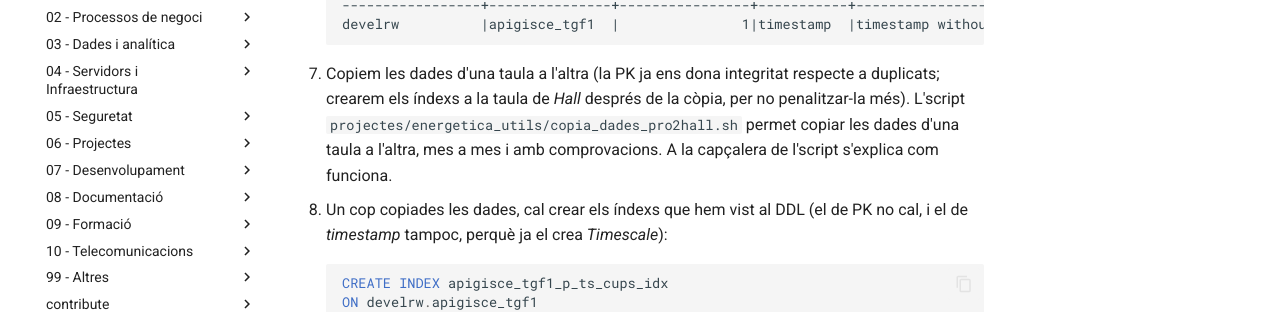
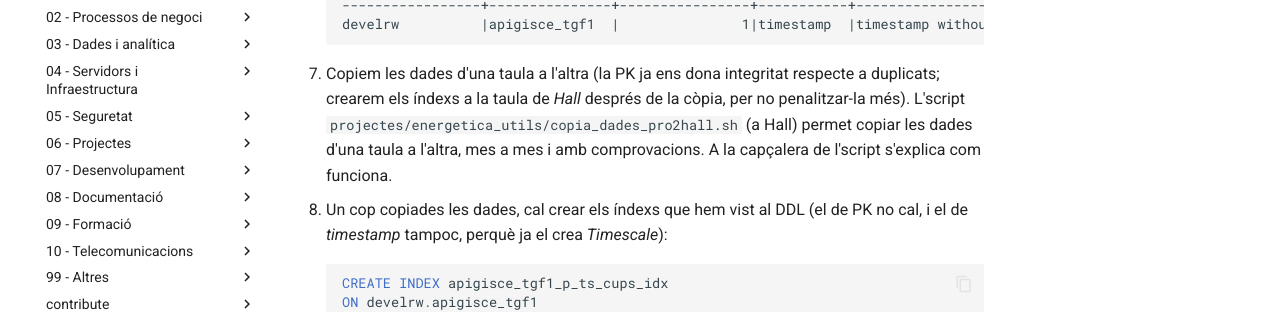
Before and after one commit to lenergetica/le-tech-knowledge-base, an MkDocs documentation site: the page built from docs/01/Postgres/migrar-taules-develrw-de-pro-a-hall.md, in a window 1280 px wide and 900 px high, scrolled down 2927 px. Shown: the part 145-457 px from the top of the window. Built offline with MkDocs 1.6.1 and Material for MkDocs 9.7.7, drawn with Linux system fonts in a browser that asks for light colours.

Commit message:
feat: Canvis menors

````diff
--- a/docs/01/Postgres/migrar-taules-develrw-de-pro-a-hall.md
+++ b/docs/01/Postgres/migrar-taules-develrw-de-pro-a-hall.md
@@ -173,7 +173,7 @@ Procediment per migrar taules de l'esquema *develrw* de la BD de *Pro* a la BD d
     ```
 
 1. Copiem les dades d'una taula a l'altra (la PK ja ens dona integritat respecte a duplicats; crearem els índexs a la taula de *Hall* després de la còpia, per no penalitzar-la més).
-L'script `projectes/energetica_utils/copia_dades_pro2hall.sh` permet copiar les dades d'una taula a l'altra, mes a mes i amb comprovacions. A la capçalera de l'script s'explica com funciona.
+L'script `projectes/energetica_utils/copia_dades_pro2hall.sh` (a Hall) permet copiar les dades d'una taula a l'altra, mes a mes i amb comprovacions. A la capçalera de l'script s'explica com funciona.
 
 1. Un cop copiades les dades, cal crear els índexs que hem vist al DDL (el de PK no cal, i el de *timestamp* tampoc, perquè ja el crea *Timescale*):
 
````
Also changed, not shown: docs/01/Postgres/Configurar-postgres_fdw.md (+13 -12 lines).
